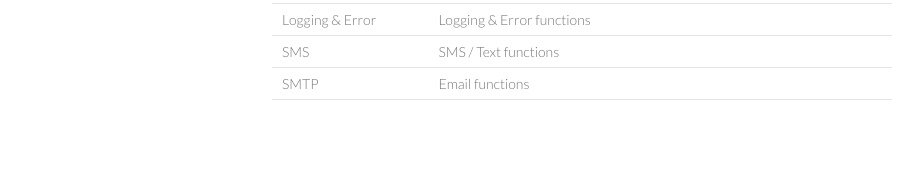
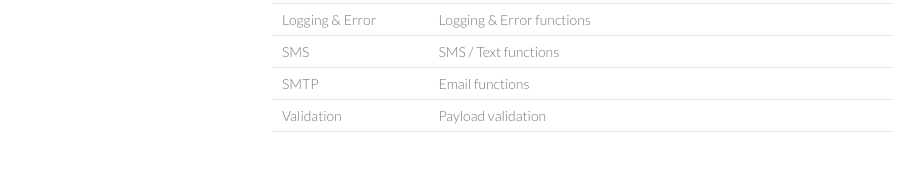
Before and after one commit to dchbx/dchbx.github.io, a Jekyll site: the page built from docs/services_common.md, in a window 1280 px wide. Shown: the part 420-591 px from the top of the page, without its empty margins (178-1101 px from the left). Built offline with Jekyll 4.4.1, drawn with Linux system fonts in a browser that asks for light colours; Markdown is read by kramdown in place of the engine named in the settings.

Commit message:
Adding template for validation serviers.

```diff
--- a/docs/services_common.md
+++ b/docs/services_common.md
@@ -17,3 +17,4 @@ The ACApi exposes several Common Services to handle HBX business processing.
 | Logging & Error	| Logging & Error functions |
 | SMS	| SMS / Text functions |
 | SMTP	| Email functions |
+| Validation | Payload validation |
```
